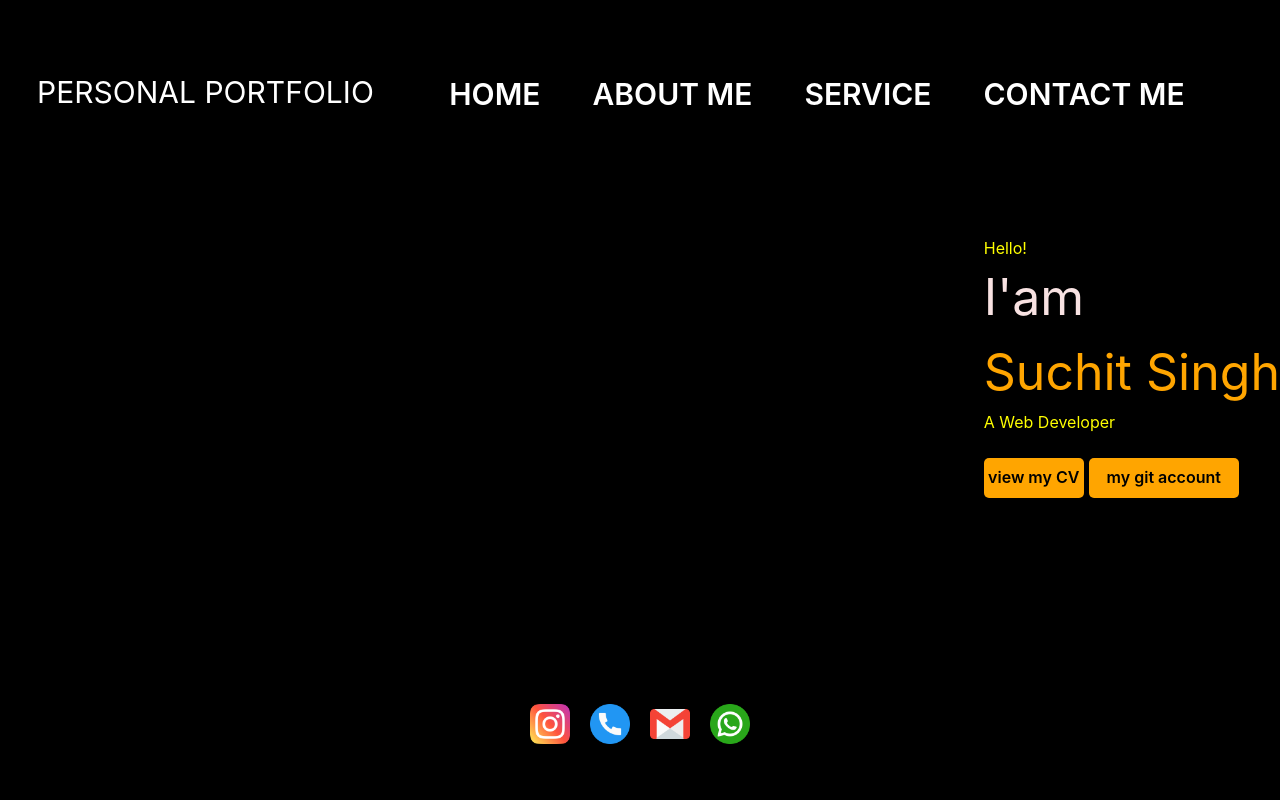
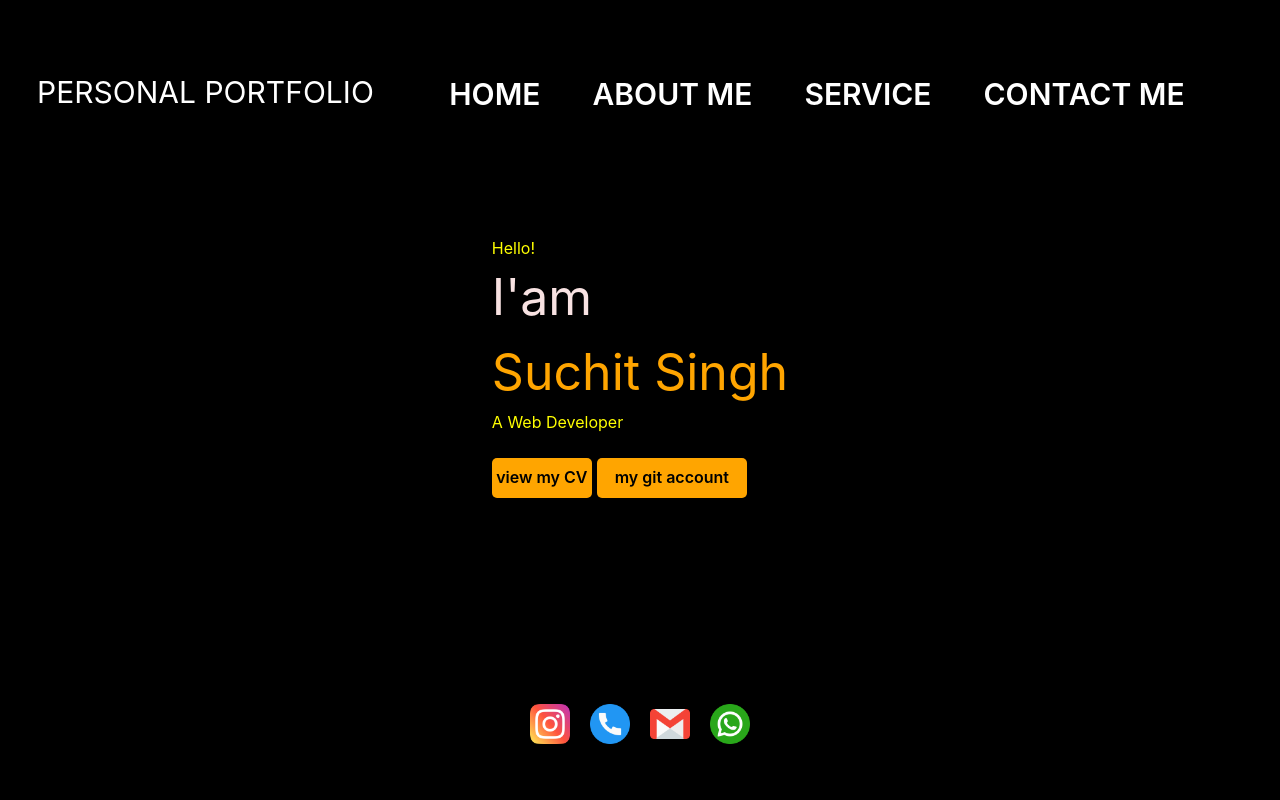
Before and after one commit to Amitrawat4532/portfolio, a Next.js app: page / in a window 1280 px wide. Shown: the top 800 px of the page. Built offline with nearby package versions, Linux system fonts and the light colour scheme.

Commit message:
fix home

```diff
--- a/Component/Homepage.js
+++ b/Component/Homepage.js
@@ -18,8 +18,8 @@ const Homepage = () => {
         <Flex
           justifyContent="center"
           flexDirection="column"
-          height={["550px", "500px", "700px", "700px"]}
-          alignItems={["center", "center", "end", "end"]}
+          height={["750px", "750px", "700px", "700px"]}
+          alignItems="center"
           width="100%"
         >
           <Flex flexDirection="column" justifyContent="center">
```
